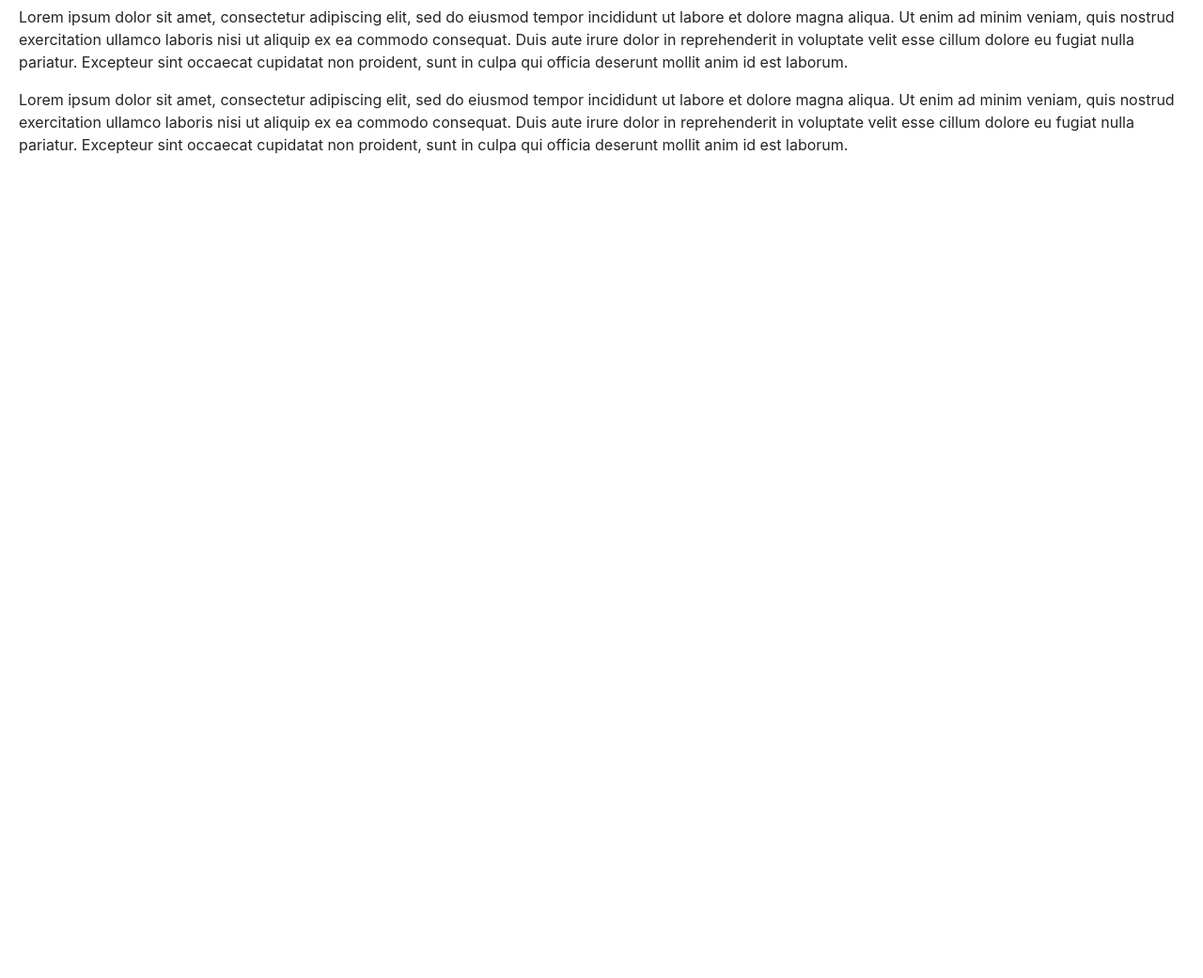
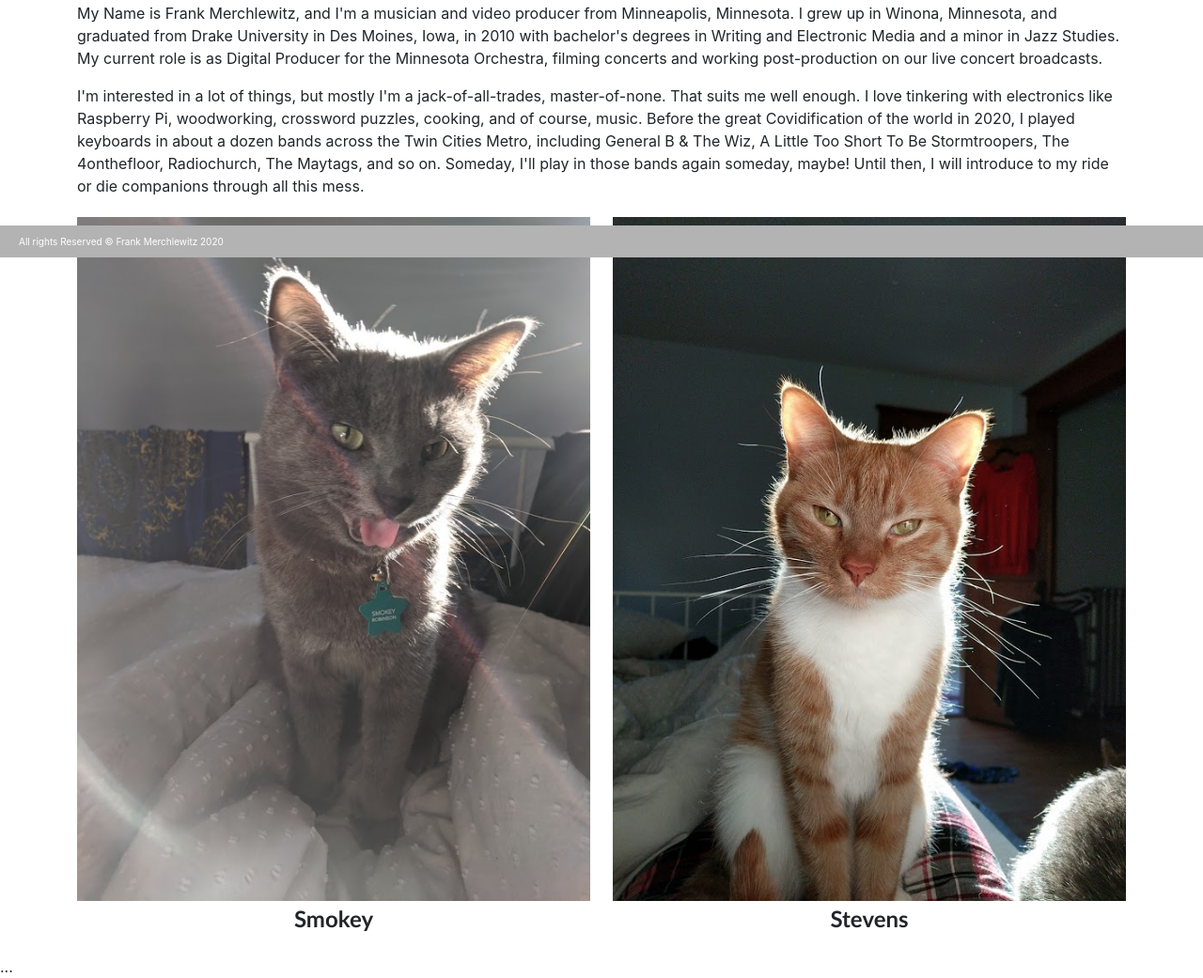
Before and after one commit to frank-merk/bootcamp-03-homework, a plain HTML site: page index.html in a window 1280 px wide. Shown: the part 526-1567 px from the top of the page at 94% size. Before the commit the page ends 800 px from the top, so only its background shows below. Drawn offline with nearby package versions, Linux system fonts and the light colour scheme.

Commit message:
Added Sticky Footer and Updated Main to correct bootstrap class (container)

```diff
--- a/index.html
+++ b/index.html
@@ -34,29 +34,48 @@
                     </ul>
                 </div>
             </nav>
+
         </header>
 
 
         <figure class="hero-image">
             <figcaption class="hero-text">
-                <h2>Let me be Frank with you<h2>
+                <h2>Allow me to be Frank<h2>
                 <p>Because that's my name</p>
             </figcaption>
         </figure>
 
-        <main>
+        <main class="container">
             <h1>About Me</h1>
             <section>
                 <article>
                     <p>
-                    Lorem ipsum dolor sit amet, consectetur adipiscing elit, sed do eiusmod tempor incididunt ut labore et dolore magna aliqua. Ut enim ad minim veniam, quis nostrud exercitation ullamco laboris nisi ut aliquip ex ea commodo consequat. Duis aute irure dolor in reprehenderit in voluptate velit esse cillum dolore eu fugiat nulla pariatur. Excepteur sint occaecat cupidatat non proident, sunt in culpa qui officia deserunt mollit anim id est laborum.
+                    My Name is Frank Merchlewitz, and I'm a musician and video producer from Minneapolis, Minnesota. I grew up in Winona, Minnesota, and graduated from Drake University in Des Moines, Iowa, in 2010 with bachelor's degrees in Writing and Electronic Media and a minor in Jazz Studies. My current role is as Digital Producer for the Minnesota Orchestra, filming concerts and working post-production on our live concert broadcasts.
                     </p>
                     <p>
-                    Lorem ipsum dolor sit amet, consectetur adipiscing elit, sed do eiusmod tempor incididunt ut labore et dolore magna aliqua. Ut enim ad minim veniam, quis nostrud exercitation ullamco laboris nisi ut aliquip ex ea commodo consequat. Duis aute irure dolor in reprehenderit in voluptate velit esse cillum dolore eu fugiat nulla pariatur. Excepteur sint occaecat cupidatat non proident, sunt in culpa qui officia deserunt mollit anim id est laborum.
+                    I'm interested in a lot of things, but mostly I'm a jack-of-all-trades, master-of-none. That suits me well enough. I love tinkering with electronics like Raspberry Pi, woodworking, crossword puzzles, cooking, and of course, music. Before the great Covidification of the world in 2020, I played keyboards in about a dozen bands across the Twin Cities Metro, including General B & The Wiz, A Little Too Short To Be Stormtroopers, The 4onthefloor, Radiochurch, The Maytags, and so on. Someday, I'll play in those bands again someday, maybe! Until then, I will introduce to my ride or die companions through all this mess.
                     </p>
                 </article>
             </section>
+            <section class="row">
+                <figure class="col-md-6">
+                    <img src ="Assets/Smokey.jpg" />
+                    <figcaption>
+                        <h4>Smokey</h4>
+                    </figcaption>
+                </figure>
+                <figure class="col-md-6">
+                    <img src="Assets/stevens.jpg" />
+                    <figcaption>
+                    <h4>Stevens</h4>
+                    </figcaption>
+                </figure>
+            </section>
         </main>
+        <div class="clearfix">...</div>
+        <footer class="footer">
+              <p>All rights Reserved © Frank Merchlewitz 2020</p>
+        </footer>
         <!--JavaScript and jQuery -->
         <script src="https://code.jquery.com/jquery-3.3.1.slim.min.js" integrity="sha384-q8i/X+965DzO0rT7abK41JStQIAqVgRVzpbzo5smXKp4YfRvH+8abtTE1Pi6jizo" crossorigin="anonymous"></script>
         <script src="https://cdnjs.cloudflare.com/ajax/libs/popper.js/1.14.7/umd/popper.min.js" integrity="sha384-UO2eT0CpHqdSJQ6hJty5KVphtPhzWj9WO1clHTMGa3JDZwrnQq4sF86dIHNDz0W1" crossorigin="anonymous"></script>
--- a/styles.css
+++ b/styles.css
@@ -63,10 +63,33 @@ color: white;
 
 /* Styles for main content section elements */
 
-main {
-    margin: 20px;
-}
-
 section h2 {
     text-align: center;
 }
+
+/* Footer Styles */
+
+footer {
+    background-color: rgb(179, 179, 179);
+    color: white;
+    position: fixed;
+    bottom: 0px;
+    width: 100%;
+    padding: 5px 20px;
+    height: auto;
+}
+
+footer p {
+    color: white;
+    margin: 0px;
+    font-size: 10px;
+}
+
+figcaption {
+    text-align: center;
+}
+
+.social {
+    float: right;
+    text-align: right;
+}
```
Also changed, not shown: contact.html (+6 -2 lines), portfolio.html (+7 -2 lines), Assets/Smokey.jpg (added), Assets/stevens.jpg (added).
